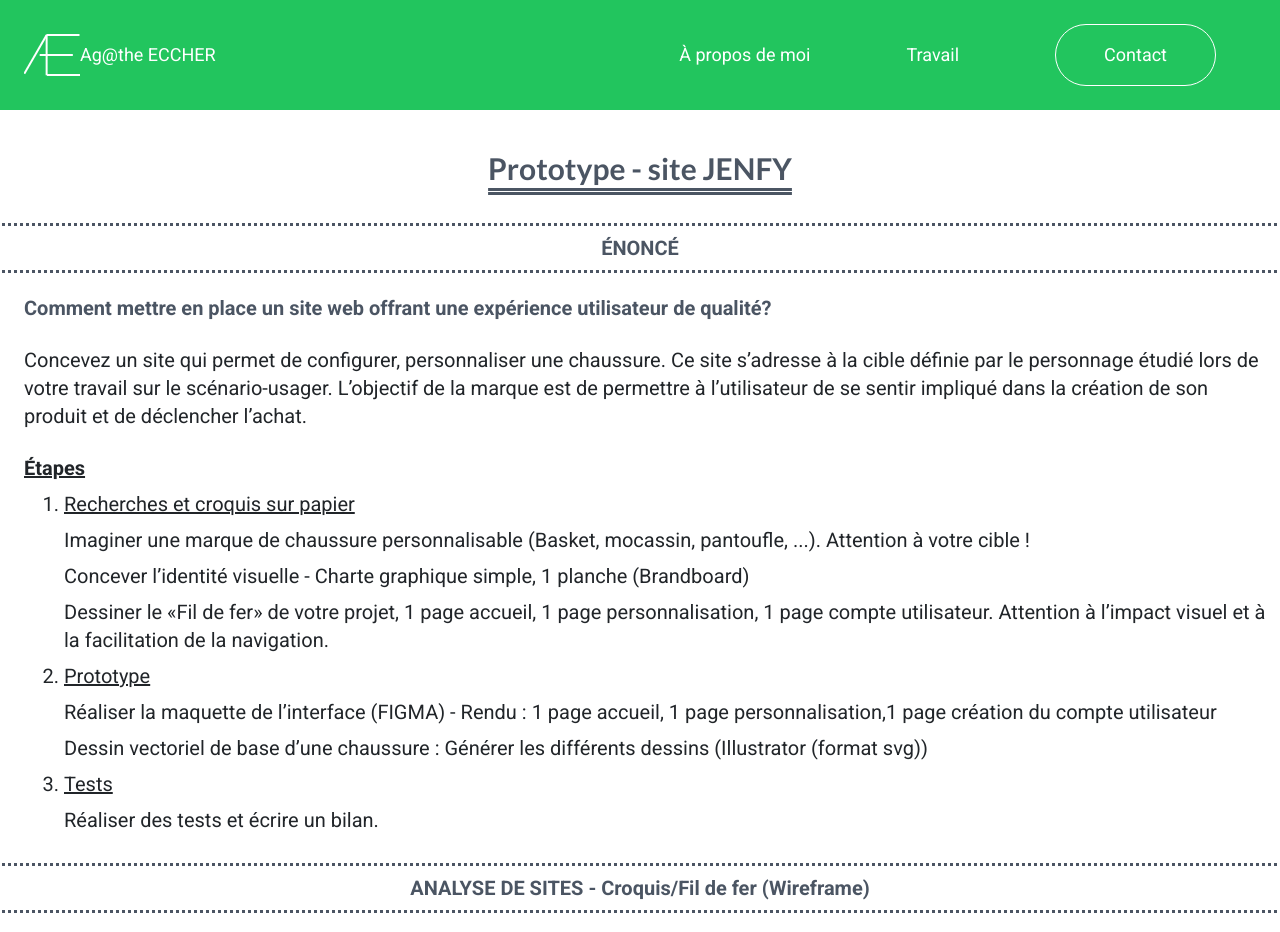
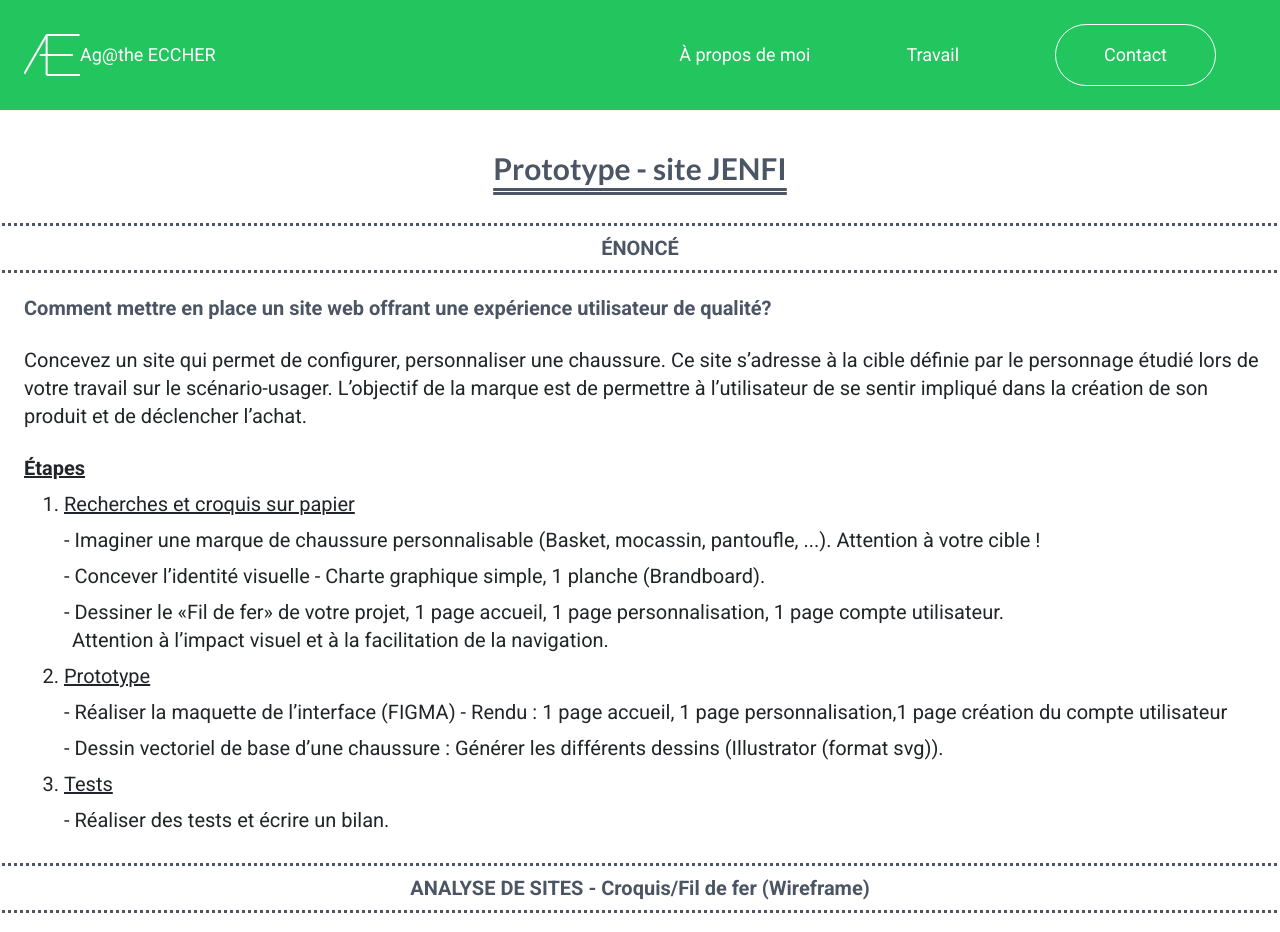
Before and after one commit to aeccher/portfolio2023, a Vue app: page /jenfi in a window 1280 px wide. Shown: the top 932 px of the page. Built offline with nearby package versions, Linux system fonts and the light colour scheme.

Commit message:
Mise en page du typed

```diff
--- a/package.json
+++ b/package.json
@@ -27,7 +27,7 @@
     "@babel/core": "^7.20.12",
     "@babel/preset-env": "^7.20.2",
     "@vitejs/plugin-vue": "^2.3.1",
-    "autoprefixer": "^10.4.13",
+    "autoprefixer": "^10.4.14",
     "postcss": "^8.4.21",
     "prettier": "^2.6.2",
     "prettier-plugin-tailwindcss": "^0.1.10",
--- a/src/App.vue
+++ b/src/App.vue
@@ -1,10 +1,10 @@
 <template>
   <!-- Header -->
-  <header class="flex bg-green-500">
+  <header class="flex bg-green-500 ">
     <nav class="flex items-center">
       <router-link to="/" class="flex items-center">
         <icon-logo class="ml-4" />
-        <h1 class="text-lg font-thin text-white font-Roboto">Ag@the ECCHER</h1>
+        <h1 class="text-lg font-thin text-white font-Roboto hover:underline hover:text-gray-100 ">Ag@the ECCHER</h1>
         <span class="sr-only">Logo retour Accueil</span>
       </router-link>
     </nav>
@@ -48,8 +48,8 @@
     </nav>
 
     <div class="hidden flex-auto justify-end items-center text-lg text-white gap-24 pb-4 pt-6 pr-16 md:flex">
-      <Router-link to="/about" class="font-Roboto hover:underline">À propos de moi</Router-link>
-      <Router-link to="/travail" class="font-Roboto hover:underline">Travail</Router-link>
+      <Router-link to="/about" class="font-Roboto hover:underline hover:text-gray-100">À propos de moi</Router-link>
+      <Router-link to="/travail" class="font-Roboto hover:underline hover:text-gray-100">Travail</Router-link>
       <Router-link to="/contact" class="px-12 py-3 font-Roboto border border-white rounded-full hover:bg-white hover:text-green-500">Contact</Router-link>
     </div>
   </header>
@@ -65,13 +65,13 @@
         <nav aria-label="Footer Navigation">
           <ul class="flex flex-wrap justify-center gap-4 text-base text-gray-500 lg:justify-end">
             <li>
-              <Router-link to="/about" class="hover:underline mr-6 font-Roboto">Qui suis-je ?</Router-link>
+              <Router-link to="/about" class="hover:underline mr-6 font-Roboto hover:text-green-500">Qui suis-je ?</Router-link>
             </li>
             <li>
-              <Router-link to="/contact" class="hover:underline mr-6 font-Roboto">Contact</Router-link>
+              <Router-link to="/contact" class="hover:underline mr-6 font-Roboto hover:text-green-500">Contact</Router-link>
             </li>
             <li>
-              <Router-link to="/mentions-legales" class="hover:underline mr-6 font-Roboto">Mentions légales</Router-link>
+              <Router-link to="/mentions-legales" class="hover:underline mr-6 font-Roboto hover:text-green-500">Mentions légales</Router-link>
             </li>
           </ul>
         </nav>
@@ -81,7 +81,7 @@
           Portfolio 2023 - Agathe ECCHER [ekɛʀ]
         </p>
 
-        <a href="https://agathe-eccher.fr/MMI/" target="_blank" class=" text-green-500  hover:underline">
+        <a href="https://agathe-eccher.fr/MMI/" target="_blank" class=" text-green-500  hover:underline hover:text-green-600">
         Projets de mes semestres en MMI </a>
         </div>
 
--- a/src/components/TypedJs.vue
+++ b/src/components/TypedJs.vue
@@ -1,7 +1,10 @@
 <script>
 import Typed from 'typed.js';
+import IconChevronsDown from "../components/icons/IconChevronsDown.vue";
+
 
 export default {
+  components: { IconChevronsDown },
   mounted() {
         const options = {
         strings: ['Bonjour...', 'Hello...', '¡Holà!'],
@@ -13,6 +16,9 @@
     }
 </script>
 
-<template>
-  <div id="typed" class="text-center lg:text-left lg:ml-16 lg:text-8xl pt-6 pb-4 text-4xl font-Roboto text-green-500"></div>
+<template >
+  <div class="py-52">
+  <div id="typed" class="md:ml-16 text-8xl pb-10 align-text-center text-center font-Roboto text-green-500"></div>
+  <IconChevronsDown class="m-auto"/>
+  </div>
 </template>
--- /dev/null
+++ b/src/components/icons/IconChevronsDown.vue
@@ -0,0 +1,3 @@
+<template>
+    <svg xmlns="http://www.w3.org/2000/svg" width="80" height="80" viewBox="0 0 24 24" fill="none" stroke="#22c55e" stroke-width="2" stroke-linecap="round" stroke-linejoin="round" class="feather feather-chevrons-down"><polyline points="7 13 12 18 17 13"></polyline><polyline points="7 6 12 11 17 6"></polyline></svg>
+</template>
--- a/src/views/AboutView.vue
+++ b/src/views/AboutView.vue
@@ -4,7 +4,7 @@
        <div class="flex-col columns-1 pl-12 lg:columns-2">
             <img class="rounded-xl h-80 m-auto my-20" src="../assets/images/portrait.webp" alt="Portrait de Agathe ECCHER" />
             <h3 class="font-Lato text-center text-3xl font-bold mt-8 text-gray-600 underline underline-offset-8 decoration-double p-2">Études</h3>
-            <ol class="relative border-l border-gray-200 dark:border-gray-700 m-8">
+            <ol class="relative -z-50 border-l border-gray-200 dark:border-gray-700 m-8">
                 <li class="mb-10 ml-4">
                     <div class="absolute w-3 h-3 bg-gray-200 rounded-full mt-1.5 -left-1.5 border border-white dark:border-gray-900 dark:bg-gray-700"></div>
                     <time class="mb-1 text-base font-normal font-Roboto leading-none text-gray-400 dark:text-gray-500">Septembre 2021 - Août 2024 </time>
--- a/src/views/JenfiView.vue
+++ b/src/views/JenfiView.vue
@@ -1,5 +1,5 @@
 <template>
-    <h2 class="font-Lato text-3xl text-center font-bold mt-8 text-gray-600 underline underline-offset-8 decoration-double p-2"> Prototype - site JENFY</h2>
+    <h2 class="font-Lato text-3xl text-center font-bold mt-8 text-gray-600 underline underline-offset-8 decoration-double p-2"> Prototype - site JENFI</h2>
 
     <h3 class="font-Roboto text-xl text-center font-bold mt-8 text-gray-600 outline-dotted p-2"> ÉNONCÉ </h3>
     <p class="mt-4 ml-4 font-Roboto text-xl font-semibold text-gray-600">Comment mettre en place un site web offrant une expérience utilisateur de qualité?</p>
@@ -10,17 +10,17 @@
     <p class="mt-4 ml-4 font-Roboto text-xl underline font-bold">Étapes</p>
     <ul class="list-decimal font-Roboto text-xl ml-16 mr-2">
         <li class="mt-2"><span class="underline">Recherches et croquis sur papier</span>
-        <p class="mt-2">Imaginer une marque de chaussure personnalisable (Basket, mocassin, pantoufle, ...). Attention à votre cible !</p>
-        <p class="mt-2">Concever l’identité visuelle - Charte graphique simple, 1 planche (Brandboard)</p>
-        <p class="my-2">Dessiner le «Fil de fer» de votre projet, 1 page accueil, 1 page personnalisation, 1 page compte utilisateur.
-        Attention à l’impact visuel et à la facilitation de la navigation.</p>
+        <p class="mt-2">- Imaginer une marque de chaussure personnalisable (Basket, mocassin, pantoufle, ...). Attention à votre cible !</p>
+        <p class="mt-2">- Concever l’identité visuelle - Charte graphique simple, 1 planche (Brandboard).</p>
+        <p class="mt-2">- Dessiner le «Fil de fer» de votre projet, 1 page accueil, 1 page personnalisation, 1 page compte utilisateur.</p>
+        <p class="mb-2 pl-2">Attention à l’impact visuel et à la facilitation de la navigation.</p>
         </li>
         <li><span class="underline">Prototype</span>
-        <p class="mt-2">Réaliser la maquette de l’interface (FIGMA) - Rendu : 1 page accueil, 1 page personnalisation,1 page création du compte utilisateur</p>
-        <p class="my-2">Dessin vectoriel de base d’une chaussure : Générer les différents dessins (Illustrator (format svg))</p>
+        <p class="mt-2">- Réaliser la maquette de l’interface (FIGMA) - Rendu : 1 page accueil, 1 page personnalisation,1 page création du compte utilisateur</p>
+        <p class="my-2">- Dessin vectoriel de base d’une chaussure : Générer les différents dessins (Illustrator (format svg)).</p>
         </li>
         <li><span class="underline">Tests</span>
-        <p class="mt-2">Réaliser des tests et écrire un bilan.</p>
+        <p class="mt-2">- Réaliser des tests et écrire un bilan.</p>
         </li>
     </ul>
 
@@ -34,17 +34,17 @@
 
     <h3 class="font-Roboto text-xl text-center font-bold mt-8 text-gray-600  outline-dotted p-2">CIBLE</h3>
     <ul class="list-outside font-Roboto text-xl mx-4 my-4">
-        <li class="mt-2"><span class="underline font-semibold">Persona </span>: Jean-Philippe 57 ans, en couple, directeur du musée archéologique de Besançon </li>
-        <li class="mt-2"><span class="underline font-semibold">Lieu </span>: piscine municipale</li>
+        <li class="mt-2"><span class="underline font-semibold">Persona </span>: Jean-Philippe 57 ans, en couple, directeur du musée archéologique de Besançon. </li>
+        <li class="mt-2"><span class="underline font-semibold">Lieu </span>: Piscine municipale.</li>
         <li class="mt-4"><span class="underline font-semibold">Scénario </span>: Il se rend à son cours de natation dans la piscine municipale de Besançon quand soudain il se noie.</li>
     </ul>
     <img src="../assets/images/scenario_usager.webp" alt="Scenario usager" class="m-auto py-8 lg:w-1/3">
 
     <h3 class="font-Roboto text-xl text-center font-bold mt-8 text-gray-600  outline-dotted p-2">Planche de présentation de l'identité visuelle simple - Brandboard</h3>
-    <img src="../assets/images/brandboard.webp" alt="Brandboard" class="m-auto py-8">
+    <img src="../assets/images/brandboard.webp" alt="Brandboard" class="m-auto py-8  px-4">
 
     <h3 class="font-Roboto text-xl text-center font-bold mt-8 text-gray-600  outline-dotted p-2">Dessin vectoriel de base de la chaussure : une basket</h3>
-    <img src="../assets/images/basket.webp" alt="Illustration d'une basket noir/blanc" class="m-auto py-8">
+    <img src="../assets/images/basket.webp" alt="Illustration d'une basket noir/blanc" class="m-auto py-12 px-6">
 
     <h3 class="font-Roboto text-xl text-center font-bold mt-8 text-gray-600  outline-dotted p-2">TRAVAIL RENDU</h3>
     <div class="lg:flex lg:justify-evenly grid">
@@ -62,7 +62,7 @@
     </a>
 
     <h3 class="font-Roboto text-xl text-center font-bold mt-8 text-gray-600 outline-dotted p-2"> Résultats des TESTS </h3>
-    <img src="../assets/images/resultats_tests.webp" alt="Tableau des résultats des tests utilisateurs" class="lg:w-1/2 h-1/ py-8 m-auto">
+    <img src="../assets/images/resultats_tests.webp" alt="Tableau des résultats des tests utilisateurs" class="lg:w-1/2 h-1/ py-8 m-auto px-4">
 
 
 </template>
```
Also changed, not shown: src/views/WorkView.vue (+19 -19 lines), 1 other file (tests, documents, lock files or other folders).
